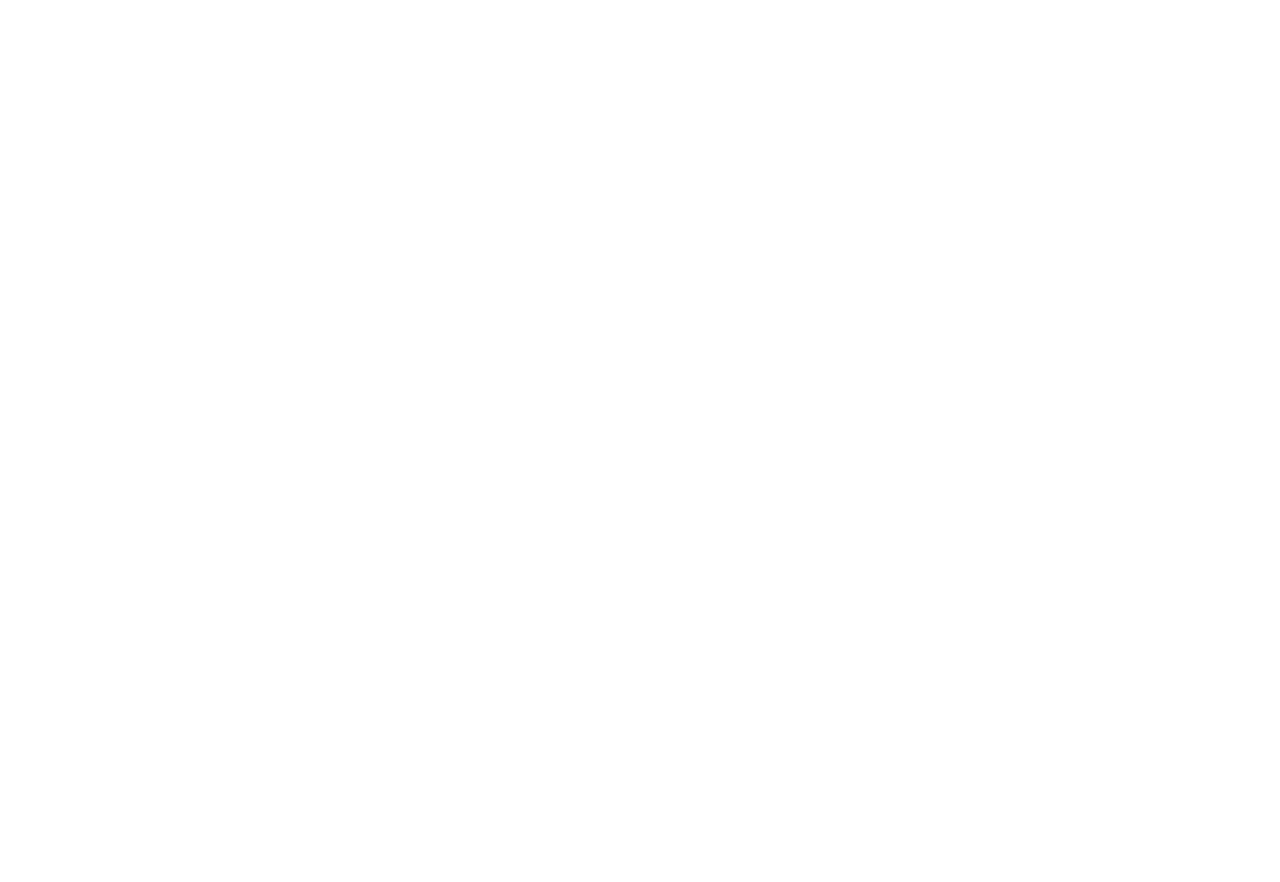
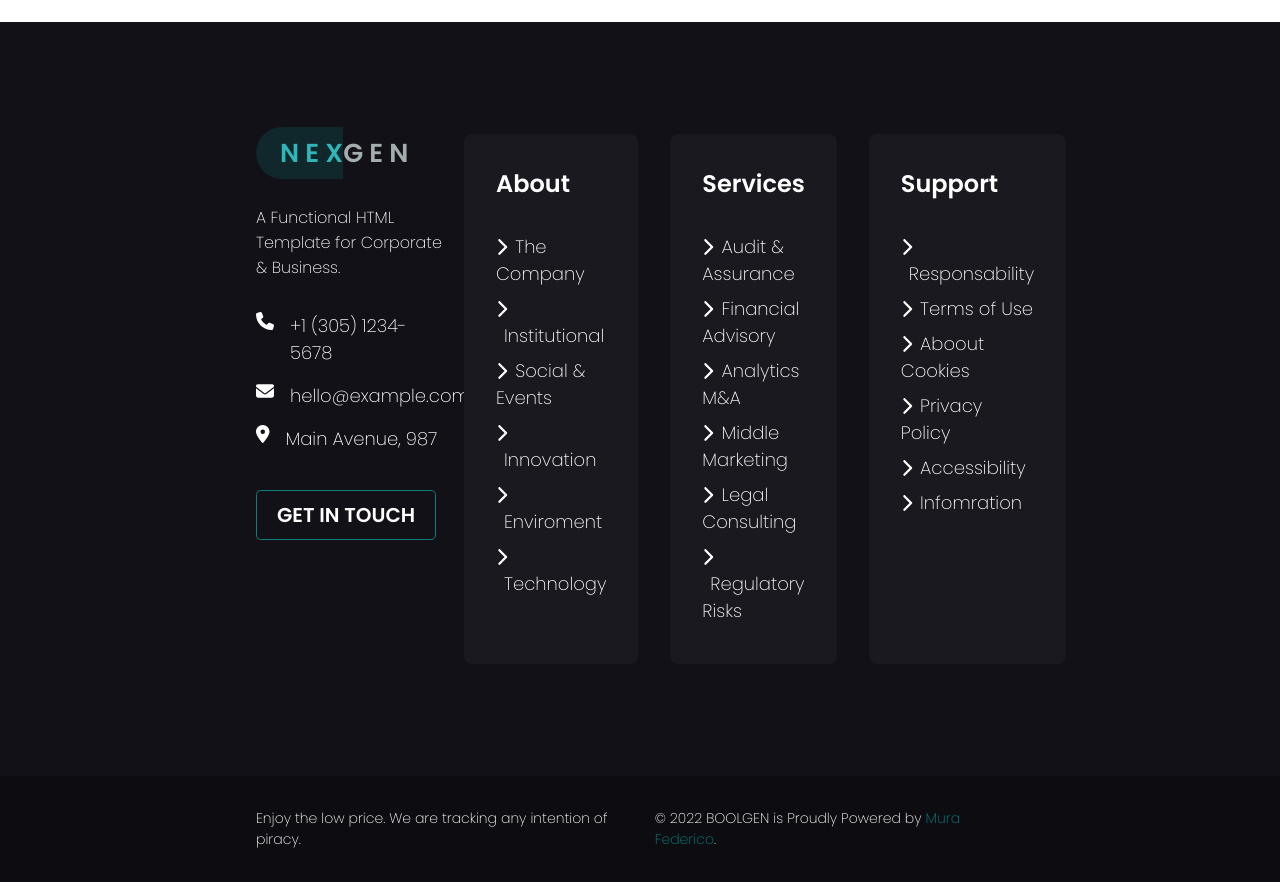
Before and after one commit to MuraFederico/proj-html-vuejs, a Vue app: page / in a window 1280 px wide. Shown: the part 6860-7742 px from the top of the page. Before the commit the page ends 6882 px from the top, so only its background shows below. Built offline with nearby package versions, Linux system fonts and the light colour scheme.

Commit message:
added footer

```diff
--- a/src/App.vue
+++ b/src/App.vue
@@ -3,6 +3,9 @@
     <header-lead/>
     <main-lead/>
     <footer-lead/>
+    <div class="btn-container">
+      <a href="#" class="btn-up"><font-awesome-icon class="icon" icon="fa-solid fa-arrow-up" /></a>
+    </div>
   </div>
 </template>
 
@@ -32,8 +35,29 @@
 }
 
 #app {
+  position: relative;
   font-family: 'Poppins', sans-serif;
   color: $primary-color;
 }
 
+.btn-up {
+  width: 50px;
+  height: 50px;
+  padding: 1rem;
+  display: flex;
+  justify-content: center;
+  align-items: center;
+  position: fixed;
+  bottom: 10px;
+  right: 10px;
+  background-color: $light-bg;
+  border: 2px solid $secondary-hover;
+  border-radius: 100px;
+  opacity: .7;
+
+  .icon {
+    color: $secondary-hover;
+    font-size: 20px;
+  }
+}
 </style>
--- a/src/components/CardLinks.vue
+++ b/src/components/CardLinks.vue
@@ -1,15 +1,59 @@
 <template>
-  <div class="container">
-
+  <div class="container-card">
+    <h2>{{ cardData.title }}</h2>
+    <ul>
+      <li v-for="link in cardData.arrLinks" :key="link">
+        <font-awesome-icon icon="fa-solid fa-chevron-right" />
+        <a href="">{{ link }}</a>
+      </li>
+    </ul>
   </div>
 </template>
 
 <script>
 export default {
     name: 'CardLinks',
+    props: {
+      cardData: Object,
+    }
 }
 </script>
 
 <style lang="scss" scoped>
+@import '../assets/styles/style.scss';
 
+  .container-card {
+    width: 260px;
+    padding: 2rem;
+    margin: 0 1rem;
+    background-color: #19191f;
+    border-radius: .5rem;
+  }
+
+  h2 {
+    margin-bottom: 2rem;
+    color: white;
+    font-weight: 600;
+  }
+
+  ul {
+    list-style: none;
+
+    li {
+      margin-bottom: .5rem;
+      color: white;
+      font-size: 18px;
+
+      a {
+        margin-left: .5rem;
+        color: white;
+        text-decoration: none;
+      }
+
+      &:hover,
+      &:hover a {
+        color: $secondary-hover;
+      }
+    }
+  }
 </style>
--- a/src/components/FooterLead.vue
+++ b/src/components/FooterLead.vue
@@ -1,15 +1,189 @@
 <template>
   <footer>
+    <div class="container">
+      <div class="contact-info">
+        <div class="logo">
+          <span class="overlay">N E X</span>
+          <span>G E N</span>
+        </div>
+        <p>A Functional HTML Template for Corporate & Business.</p>
+        <ul>
+          <li>
+            <font-awesome-icon class="icon" icon="fa-solid fa-phone" />
+            <a href="#">+1 (305) 1234-5678</a>
+          </li>
+          <li>
+            <font-awesome-icon class="icon" icon="fa-solid fa-envelope" />
+            <a href="#">hello@example.com</a>
+          </li>
+          <li>
+            <font-awesome-icon class="icon" icon="fa-solid fa-location-dot" />
+            <a target="_blank" href="https://www.google.com/maps/place/Cala+Mariolu/@40.1268161,9.6796839,14.5z/data=!4m13!1m7!3m6!1s0x12de5a57bb086adf:0xf82e71d83aa551d8!2sCala+Goloritz%C3%A9!3b1!8m2!3d40.1084992!4d9.6893168!3m4!1s0x12de5b5bbf8d6b7b:0x1b2926e3f1e63638!8m2!3d40.1238999!4d9.6758088">Main Avenue, 987</a>
+          </li>
+        </ul>
+        <a href="#section-contact" class="btn">GET IN TOUCH</a>
+      </div>
+      <card-links v-for="card in arrCardLinks" :key="card.title"
+      :cardData="card"
+      />
+    </div>
+    <div class="credits">
+      <div class="container-credits">
+        <span>Enjoy the low price. We are tracking any intention of piracy.</span>
+        <span>&COPY; 2022 BOOLGEN is Proudly Powered by <a target="_blank" href="https://github.com/MuraFederico">Mura Federico</a>.</span>
+      </div>
+    </div>
 
   </footer>
 </template>
 
 <script>
+import CardLinks from './CardLinks.vue';
+
 export default {
     name: 'FooterLead',
+    components: {
+      CardLinks,
+    },
+    data() {
+      return {
+        arrCardLinks: [
+          {
+            title: 'About',
+            arrLinks: [
+              'The Company',
+              'Institutional',
+              'Social & Events',
+              'Innovation',
+              'Enviroment',
+              'Technology',
+            ]
+          },
+          {
+            title: 'Services',
+            arrLinks: [
+              'Audit & Assurance',
+              'Financial Advisory',
+              'Analytics M&A',
+              'Middle Marketing',
+              'Legal Consulting',
+              'Regulatory Risks',
+            ]
+          },
+          {
+            title: 'Support',
+            arrLinks: [
+              'Responsability',
+              'Terms of Use',
+              'Aboout Cookies',
+              'Privacy Policy',
+              'Accessibility',
+              'Infomration',
+            ]
+          },
+        ]
+      }
+    }
 }
 </script>
 
 <style lang="scss" scoped>
+@import '../assets/styles/style.scss';
+
+  footer {
+    background-color: $dark-bg;
+  }
+
+  .container {
+    width: 60%;
+    margin: 0 auto;
+    padding: 7rem 0;
+    display: flex;
+  }
+
+  .logo {
+    font-size: 26px;
+    font-weight: 600;
+}
+
+  .overlay {
+    position: relative;
+    padding: .5rem 0rem .5rem 1.5rem;
+    color: #39c4c6;
+
+    &::before {
+      content: "";
+      position: absolute;
+      top: 0px;
+      right: 0px;
+      bottom: 0px;
+      left: 0px;
+      background-color: $secondary-color;
+      border-radius: 100px 0 0 100px;
+      opacity: 0.2;
+    }
+  }
+
+  .contact-info {
+    width: calc(100% / 4);
+    p {
+      margin: 2rem 0;
+      color: white;
+    }
+
+    ul {
+      margin-bottom: 3rem;
+      list-style: none;
+
+      li {
+        display: flex;
+        margin-bottom: 1rem;
+        color: white;
+        font-size: 18px;
+
+        .icon {
+          margin-right: 1rem;
+        }
+
+        a {
+          color: white;
+          text-decoration: none;
+        }
+
+        &:hover,
+        &:hover a {
+          color: $secondary-hover;
+        }
+      }
+    }
+
+    .btn {
+      @include btn-empty-dark
+    }
+  }
+
+  .credits {
+    background-color: #0d0d11;
+  }
+
+  .container-credits {
+    width: 60%;
+    margin: 0 auto;
+    padding: 2rem 0;
+    display: flex;
+    justify-content: space-between;
+    color: white;
+    font-size: 14px;
+
+    a {
+      color: $secondary-hover;
+      text-decoration: none;
+
+      &:hover {
+        text-decoration: underline;
+      }
+    }
+  }
+
 
 </style>
--- a/src/components/MainLead.vue
+++ b/src/components/MainLead.vue
@@ -19,12 +19,6 @@
 import SectionMails from './SectionMails.vue';
 import SectionContact from './SectionContact.vue';
 
-
-
-
-
-
-
 export default {
     name: 'MainLead',
     components: {
--- a/src/components/SectionContact.vue
+++ b/src/components/SectionContact.vue
@@ -26,18 +26,18 @@
         <ul>
           <li><span class="container-icon">
             <font-awesome-icon class="icon" icon="fa-solid fa-phone" /></span>
-            <a href="">+1 (305) 1234-5678</a>
+            <a href="#">+1 (305) 1234-5678</a>
           </li>
           <li>
             <span class="container-icon"><font-awesome-icon class="icon" icon="fa-solid fa-envelope" /></span>
-            <a href="">hello@example.com</a>
+            <a href="#">hello@example.com</a>
           </li>
           <li>
             <span class="container-icon"><font-awesome-icon class="icon" icon="fa-solid fa-location-dot" /></span>
-            <a href="">Main Avenue, 987</a>
+            <a target="_blank" href="https://www.google.com/maps/place/Cala+Mariolu/@40.1268161,9.6796839,14.5z/data=!4m13!1m7!3m6!1s0x12de5a57bb086adf:0xf82e71d83aa551d8!2sCala+Goloritz%C3%A9!3b1!8m2!3d40.1084992!4d9.6893168!3m4!1s0x12de5b5bbf8d6b7b:0x1b2926e3f1e63638!8m2!3d40.1238999!4d9.6758088">Main Avenue, 987</a>
           </li>
         </ul>
-        <a href="" class="btn-map">VIEW MAP</a>
+        <a target="_blank" href="https://www.google.com/maps/place/Cala+Mariolu/@40.1268161,9.6796839,14.5z/data=!4m13!1m7!3m6!1s0x12de5a57bb086adf:0xf82e71d83aa551d8!2sCala+Goloritz%C3%A9!3b1!8m2!3d40.1084992!4d9.6893168!3m4!1s0x12de5b5bbf8d6b7b:0x1b2926e3f1e63638!8m2!3d40.1238999!4d9.6758088" class="btn-map">VIEW MAP</a>
       </div>
     </div>
   </section>
@@ -168,8 +168,8 @@
 
         .container-icon {
           position: relative;
-          width: 40px;
-          height: 40px;
+          width: 45px;
+          height: 45px;
           padding: .5rem;
           margin-right: 1rem;
           display: inline-block;
--- a/src/main.js
+++ b/src/main.js
@@ -22,29 +22,17 @@
 import { faXmark } from '@fortawesome/free-solid-svg-icons'
 import { faArrowRight } from '@fortawesome/free-solid-svg-icons'
 import { faLocationDot } from '@fortawesome/free-solid-svg-icons'
-
-
-
-
-
+import { faChevronRight } from '@fortawesome/free-solid-svg-icons'
+import { faArrowUp } from '@fortawesome/free-solid-svg-icons'
 
 import { faPenToSquare } from '@fortawesome/free-regular-svg-icons'
 import { faGem } from '@fortawesome/free-regular-svg-icons'
 import { faUser } from '@fortawesome/free-regular-svg-icons'
 import { faClock as farClock } from '@fortawesome/free-regular-svg-icons'
 
-
-
-
-
-
 import { faFacebookF } from '@fortawesome/free-brands-svg-icons'
 import { faTwitter } from '@fortawesome/free-brands-svg-icons'
 import { faLinkedinIn } from '@fortawesome/free-brands-svg-icons'
-
-
-
-
 
 /* import font awesome icon component */
 import { FontAwesomeIcon } from '@fortawesome/vue-fontawesome'
@@ -73,6 +61,10 @@
 library.add(faUser)
 library.add(faArrowRight)
 library.add(faLocationDot)
+library.add(faChevronRight)
+library.add(faArrowUp)
+
+
 
 
 
```
